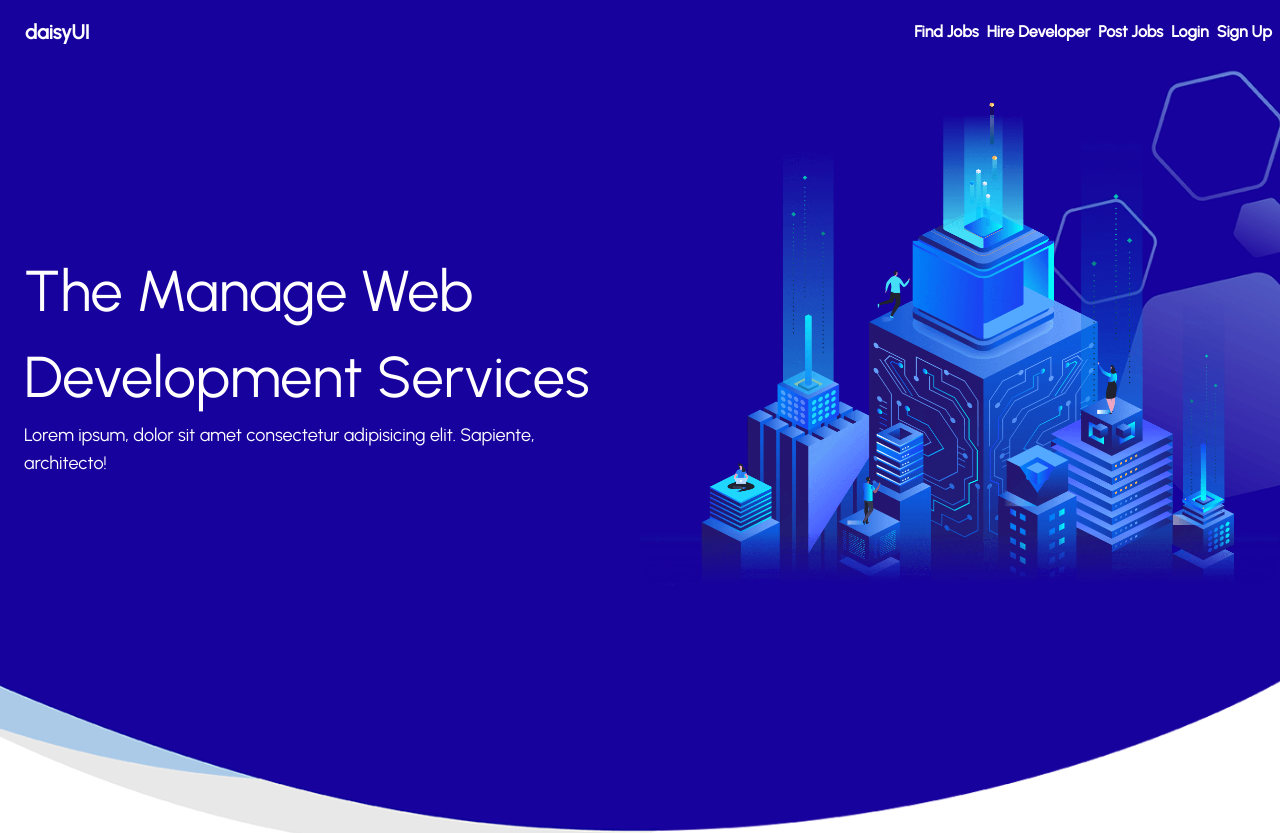
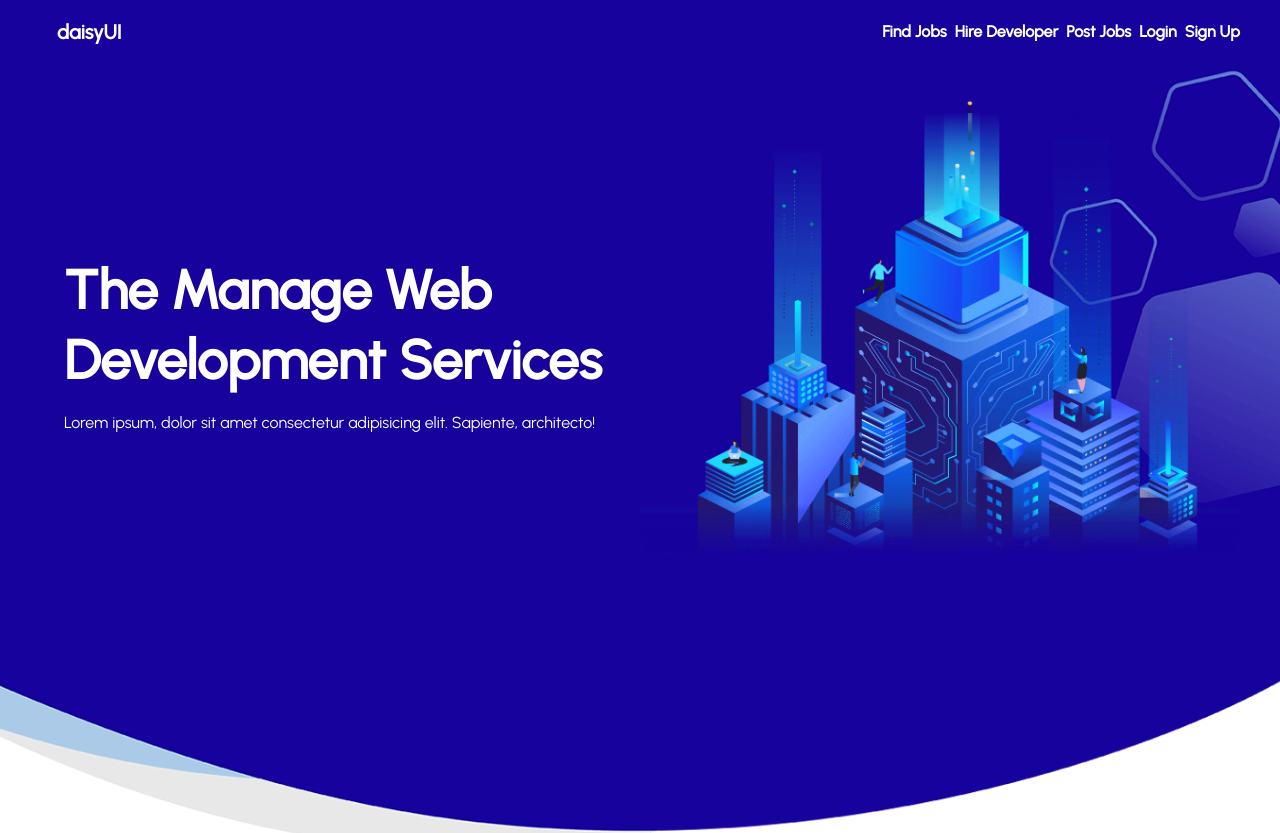
Before and after one commit to tusharshaha/web-market, a Next.js app in the folder frontend/: page / in a window 1280 px wide. Shown: the top 833 px of the page. Built offline with nearby package versions, Linux system fonts and the light colour scheme.

Commit message:
updated hero section

```diff
--- a/frontend/components/Home/HeroSection.tsx
+++ b/frontend/components/Home/HeroSection.tsx
@@ -4,15 +4,15 @@ import React from 'react';
 const HeroSection: React.FC = () => {
     return (
         <div className="hero-bg">
-            <div className='container mx-auto pt-[80px] pb-[210px] text-white grid grid-cols-2'>
+            <div className='container mx-auto px-10 pt-[80px] pb-[210px] text-white grid grid-cols-2'>
                 <div className='flex items-center px-6'>
                     <div>
-                        <h1>The Manage Web Development Services</h1>
+                        <h1 className='font-bold mb-4'>The Manage Web Development Services</h1>
                         <p>Lorem ipsum, dolor sit amet consectetur adipisicing elit. Sapiente, architecto!</p>
                     </div>
                 </div>
                 <div>
-                    <Image src='/images/hero-img.png' height={650} width={650} alt="hero img" />
+                    <Image className='mr-[-50px]' src='/images/hero-img.png' height={650} width={650} alt="hero img" />
                 </div>
             </div>
         </div>
--- a/frontend/components/Shared/NavBar.tsx
+++ b/frontend/components/Shared/NavBar.tsx
@@ -2,7 +2,7 @@ import Link from "next/link";
 
 const NavBar: React.FC = () => {
     return (
-        <div className="navbar bg-white-200 text-white font-semibold fixed top-0">
+        <div className="navbar bg-white-200 text-white font-semibold fixed top-0 container mx-auto px-10">
             <div className="flex-1">
                 <Link href="/" className="btn btn-ghost normal-case text-xl">daisyUI</Link>
             </div>
--- a/frontend/styles/globals.css
+++ b/frontend/styles/globals.css
@@ -7,27 +7,27 @@
 /* tailwind base layer  */
 @layer base {
   h1 {
-    @apply text-[3.6rem];
+    @apply text-[3.4rem] leading-[70px];
   }
 
   h2 {
-    @apply text-5xl;
+    @apply text-5xl leading-[70px];
   }
 
   h3 {
-    @apply text-4xl;
+    @apply text-4xl leading-[70px];
   }
 
   h4 {
-    @apply text-3xl;
+    @apply text-3xl leading-[70px];
   }
 
   h5 {
-    @apply text-2xl;
+    @apply text-2xl leading-[70px];
   }
 
   p {
-    @apply text-lg
+    @apply text-base;
   }
 }
 
```
